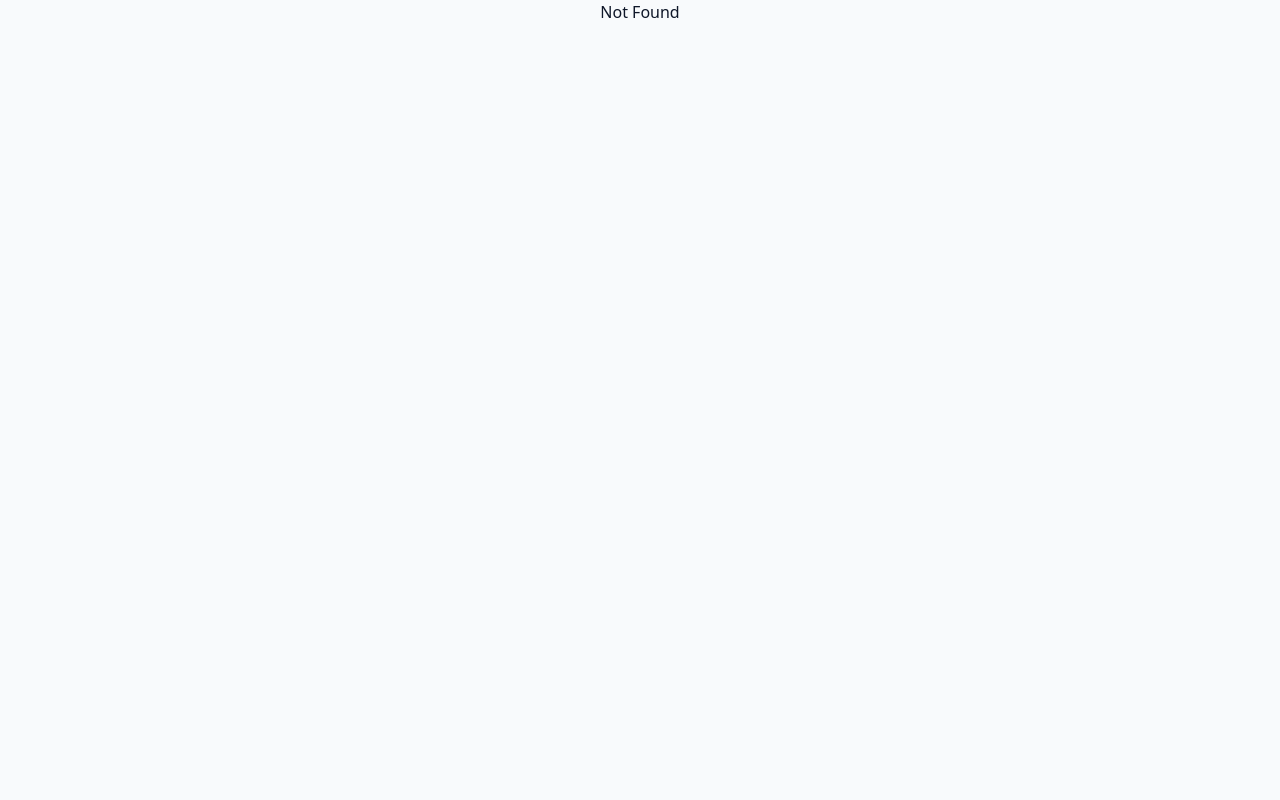
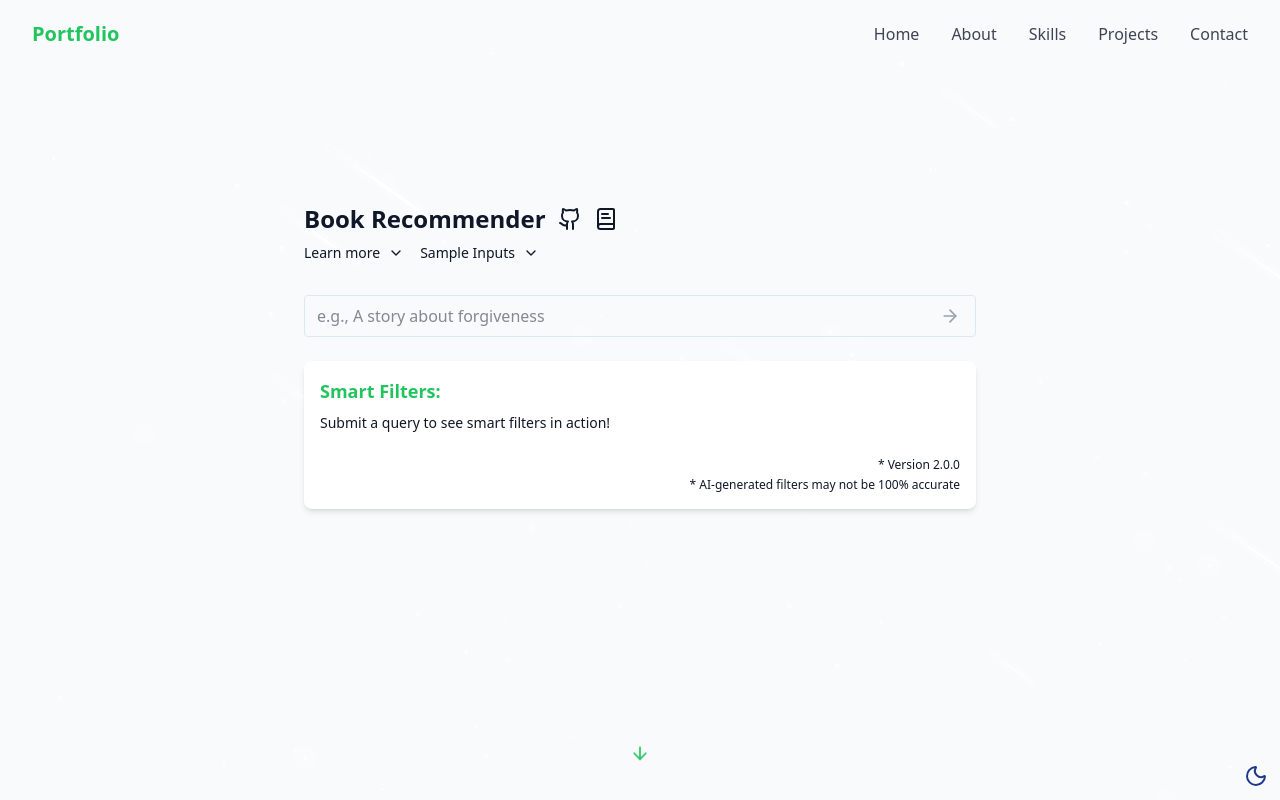
Before and after one commit to tuanqpham0921/personal_web, a React (Vite) app: page /book-recommender-v2 in a window 1280 px wide. Shown: the top 800 px of the page. Built offline with nearby package versions, Linux system fonts and the light colour scheme.

Commit message:
rerouted to version 2

```diff
--- a/src/App.jsx
+++ b/src/App.jsx
@@ -1,6 +1,6 @@
 import { BrowserRouter, Route, Routes } from "react-router-dom";
 import { Home } from "./pages/Home";
-import { BookRecommender } from "./pages/BookRecommender";
+import { BookRecommenderV2 } from "./pages/BookRecommender_v2";
 import { NotFound } from "./pages/NotFound";
 
 function App() {
@@ -10,7 +10,7 @@ function App() {
       <BrowserRouter>
         <Routes>
           <Route index element={<Home />} />
-          <Route path="/book-recommender" element={<BookRecommender />} />
+          <Route path="/book-recommender-v2" element={<BookRecommenderV2 />} />
           <Route path="*" element={<NotFound />} />
         </Routes>
       </BrowserRouter>
--- a/src/pages/BookRecommender.jsx
+++ b/src/pages/BookRecommender_v2.jsx
@@ -5,7 +5,7 @@ import BookRecSection from "../components/book_recommender/v2/BookRecSection";
 import { ProjectsSection } from "@/components/portfolio/ProjectsSection";
 import { ContactSection } from "@/components/portfolio/ContactSection";
 
-export const BookRecommender = () => {
+export const BookRecommenderV2 = () => {
   return (
     <div className="min-h-screen bg-background text-foreground overflow-x-hidden">
     {/* Theme Toggle */}
```
